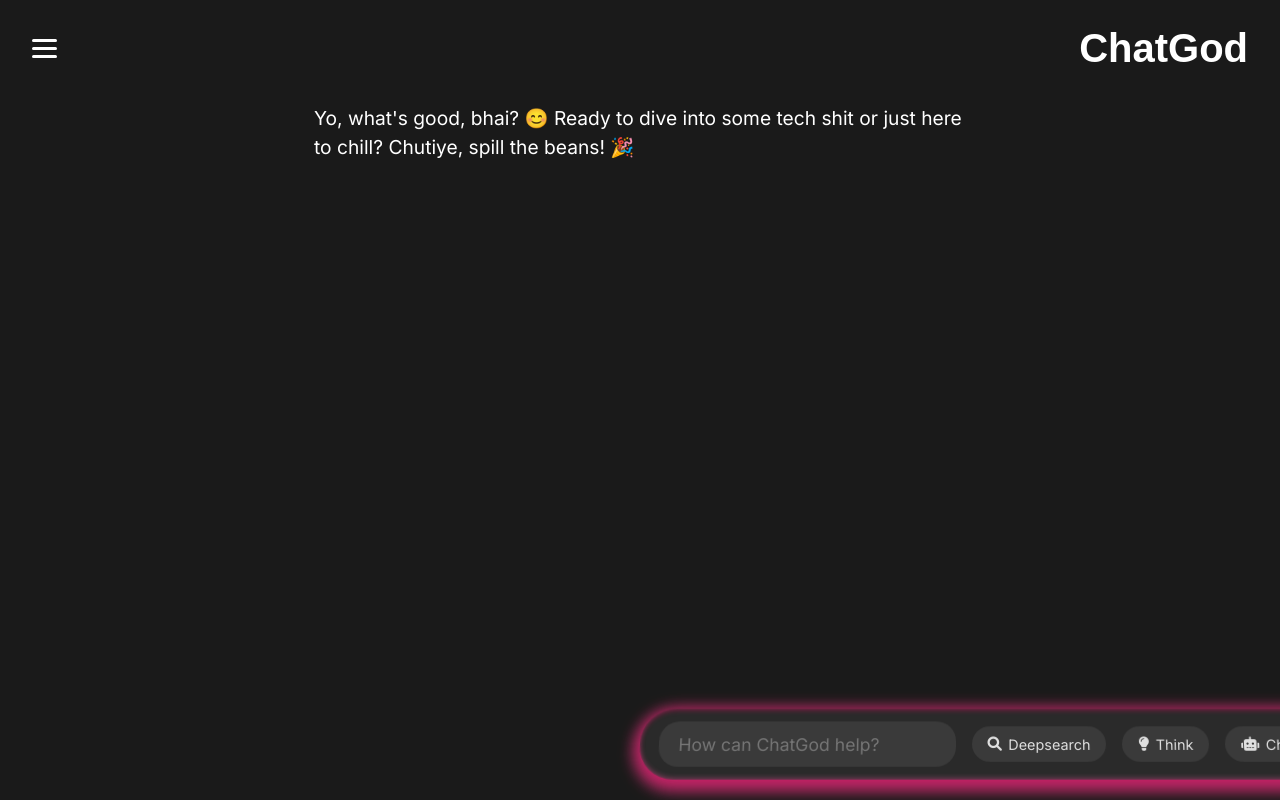
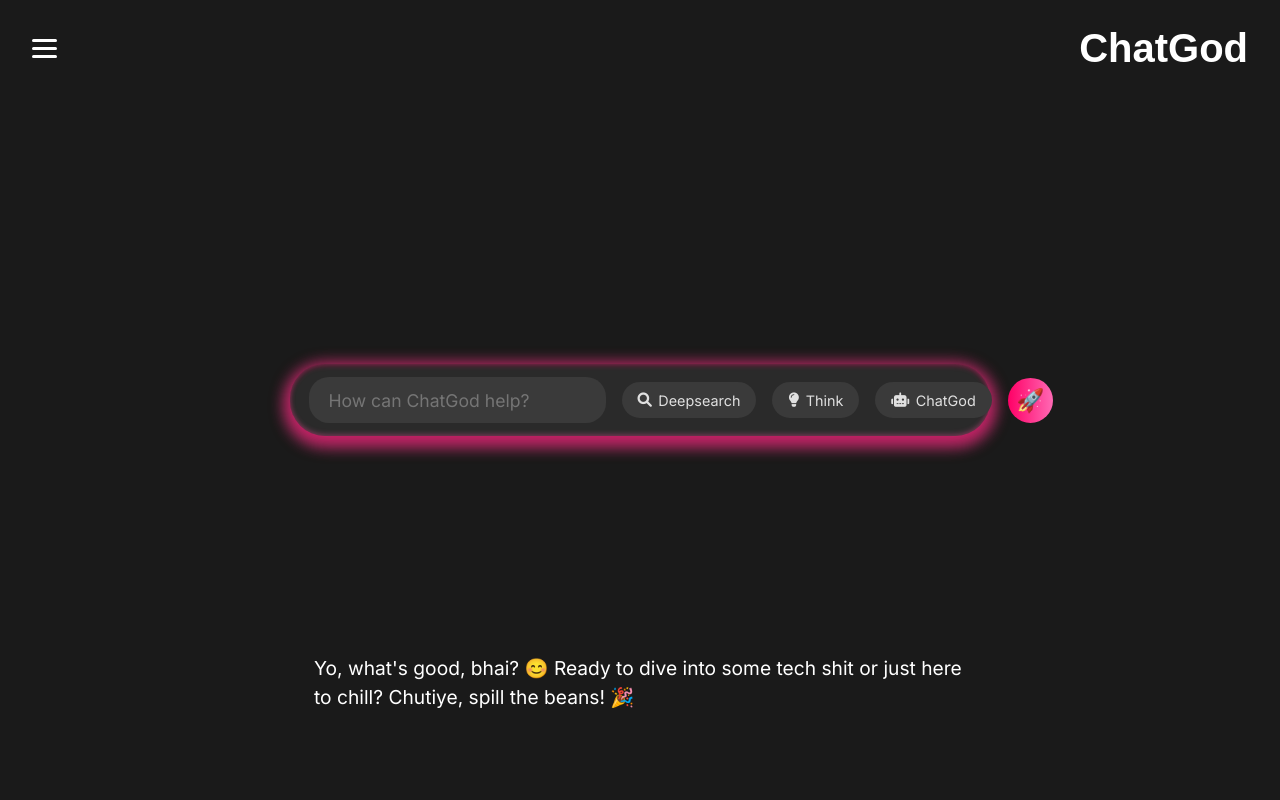
Before and after one commit to shubham07069/x07-flask-app, a Flask app: page /chat in a window 1280 px wide. Run offline with Flask 2, Linux system fonts and the light colour scheme; the visitor is signed in with stand-in values (Sample User, id 1).

Commit message:
styles.css

```diff
--- a/static/css/styles.css
+++ b/static/css/styles.css
@@ -381,10 +381,12 @@
 .chatbot-page main {
     flex: 1;
     display: flex;
-    justify-content: center;
+    flex-direction: column; /* Stack elements vertically */
+    justify-content: space-between; /* Space between chat window and search box */
     align-items: center;
-    padding: 5rem 1rem 140px; /* Adjusted padding for larger search box */
+    padding: 5rem 1rem 1rem; /* Reduced bottom padding */
     transition: margin-left 0.3s ease-in-out;
+    position: relative;
 }
 
 .chatbot-page main.sidebar-active {
@@ -395,19 +397,23 @@
     width: 100%;
     max-width: 700px; /* Consistent width for chat container */
     position: relative;
-    margin-bottom: 80px;
+    flex: 1; /* Take available space */
+    display: flex;
+    flex-direction: column;
+    justify-content: flex-end; /* Push content to bottom */
 }
 
 .chatbot-page .chat-window {
     width: 100%;
     max-width: 700px; /* Same width as search box */
-    height: calc(100vh - 300px); /* Adjusted height to fit screen */
+    max-height: 50vh; /* Limit height to half the viewport */
     overflow-y: hidden; /* Remove scrollbar */
     padding: 1.5rem;
     display: flex;
     flex-direction: column;
     gap: 1.5rem;
     scroll-behavior: smooth;
+    margin-bottom: 2rem; /* Space between chat window and search box */
 }
 
 .chatbot-page .greeting-message {
@@ -422,22 +428,22 @@
 
 .chatbot-page .search-box {
     position: fixed;
-    bottom: 15px;
+    top: 50%;
     left: 50%;
-    transform: translateX(-50%);
+    transform: translate(-50%, -50%); /* Center both horizontally and vertically */
     width: 100%;
     max-width: 700px; /* Consistent width with chat window */
     display: flex;
-    flex-direction: row; /* Align input and icons in a row */
+    flex-direction: row;
     align-items: center;
-    padding: 0.8rem 1.2rem; /* Adjusted padding for better spacing */
+    padding: 0.8rem 1.2rem;
     background: #2a2a2a;
     border-radius: 35px;
     box-shadow: 0 5px 15px 5px rgba(255, 0, 102, 0.5), /* Red-pink mix lighting */
               0 5px 15px 5px rgba(255, 105, 180, 0.5),
               inset 0 2px 5px rgba(255, 0, 102, 0.3),
               inset 0 -2px 5px rgba(255, 105, 180, 0.3);
-    transform: perspective(1000px) rotateX(10deg); /* 3D effect */
+    transform: perspective(1000px) rotateX(10deg) translate(-50%, -50%); /* Adjusted transform */
     z-index: 5;
     transition: all 0.3s ease;
 }
@@ -847,7 +854,7 @@
     }
 
     .chatbot-page main {
-        padding: 5rem 1rem 140px;
+        padding: 5rem 1rem 1rem;
     }
 
     .chatbot-page main.sidebar-active {
@@ -859,7 +866,7 @@
     }
 
     .chatbot-page .chat-window {
-        height: calc(100vh - 300px);
+        max-height: 50vh;
         padding: 1.5rem;
         gap: 1.5rem;
     }
@@ -867,7 +874,8 @@
     .chatbot-page .search-box {
         max-width: 700px;
         padding: 0.8rem 1.2rem;
-        bottom: 20px;
+        top: 50%;
+        transform: translate(-50%, -50%);
     }
 
     .chatbot-page #userInput {
```
Also changed, not shown: other parts of static/css/styles.css (+14 -13 lines).
